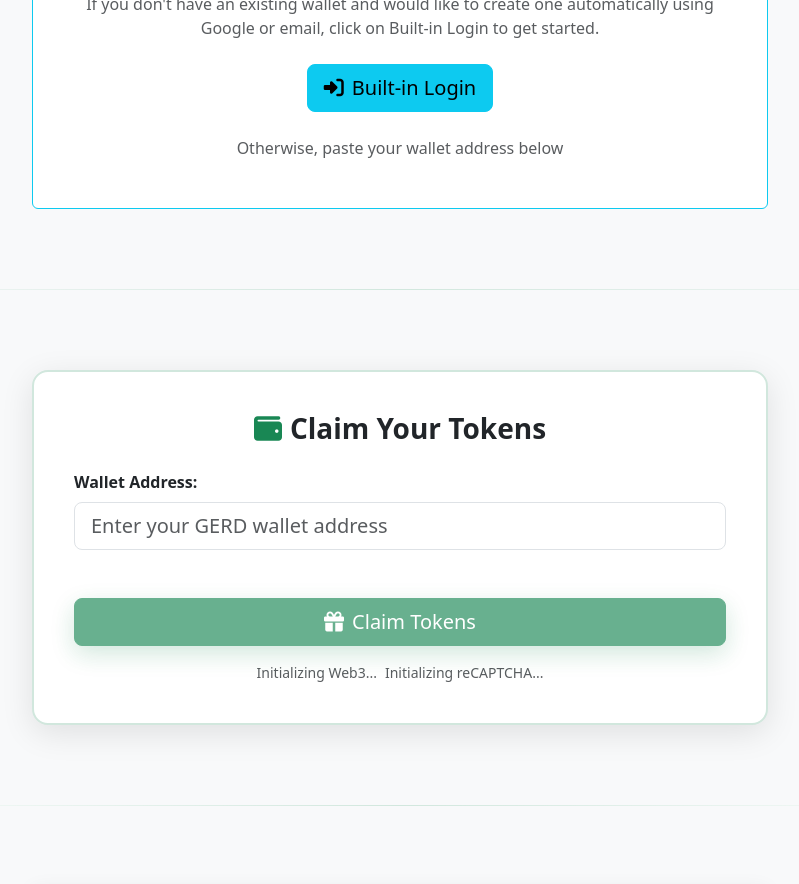
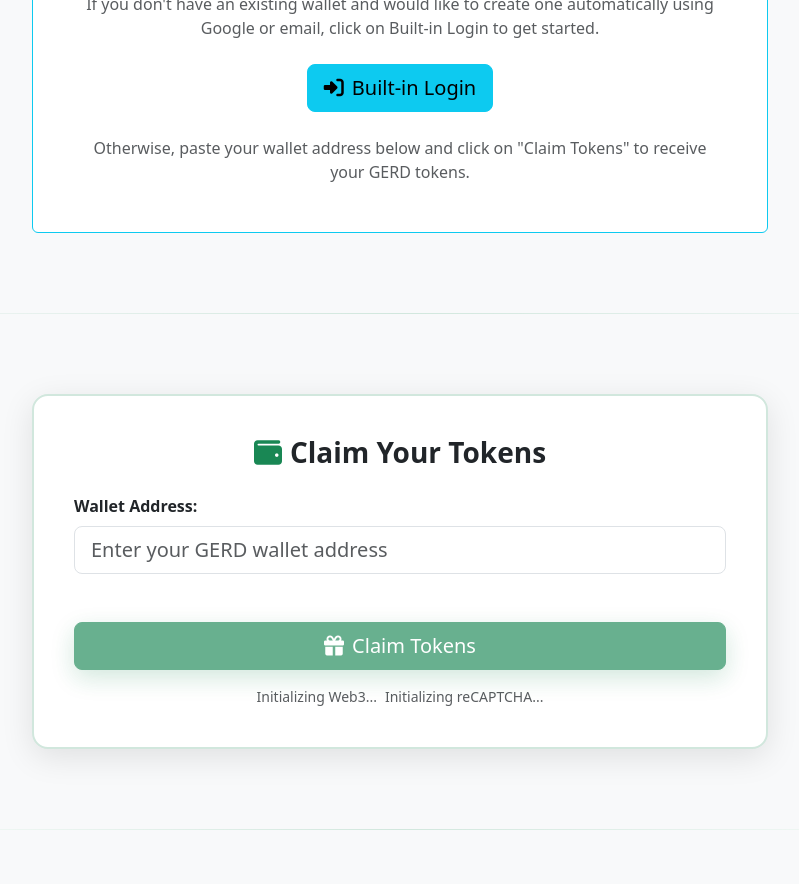
Before and after one commit to AbayGERDToken/AbayGERDToken.github.io, a Next.js app: page /claim-form in a window 1280 px wide. Shown: the part 1240-2124 px from the top of the page, without its empty margins (240-1039 px from the left). Built offline with nearby package versions, Linux system fonts and the light colour scheme; no server answers.

Commit message:
cosmetics

```diff
--- a/app/claim-form/page.tsx
+++ b/app/claim-form/page.tsx
@@ -573,7 +573,7 @@ function ClaimFormContent() {
                     <i className="fas fa-sign-in-alt me-2"></i>Built-in Login
                   </a>
                   <p className="text-muted mt-4 mb-0">
-                    Otherwise, paste your wallet address below
+                    Otherwise, paste your wallet address below and click on "Claim Tokens" to receive your GERD tokens.
                   </p>
                 </div>
               </div>
```
